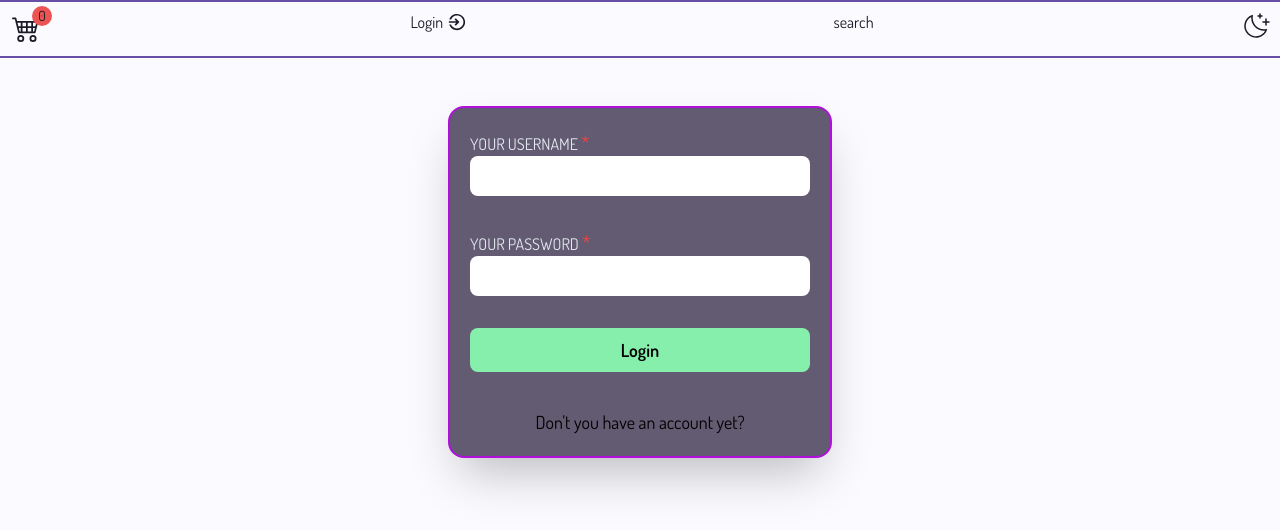
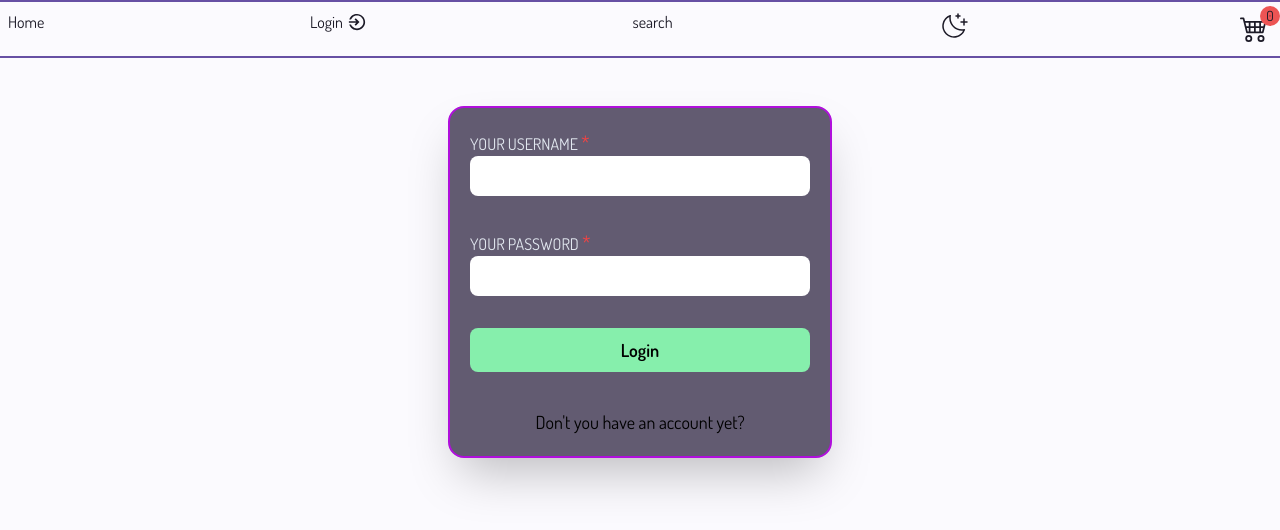
Before and after one commit to maryammohebbi/Ecommerce-website-with-React-Typescript-Tailwind, a React (Vite) app: page /auth in a window 1280 px wide. Shown: the top 530 px of the page. Built offline with nearby package versions, Linux system fonts and the light colour scheme.

Commit message:
mui installed. tooltip used for menu icons

```diff
--- a/package.json
+++ b/package.json
@@ -10,6 +10,9 @@
     "preview": "vite preview"
   },
   "dependencies": {
+    "@emotion/react": "^11.13.0",
+    "@emotion/styled": "^11.13.0",
+    "@mui/material": "^5.16.5",
     "@tanstack/react-query": "^5.32.0",
     "axios": "^1.6.8",
     "react": "^18.2.0",
--- a/src/features/ui/Menu.tsx
+++ b/src/features/ui/Menu.tsx
@@ -2,6 +2,8 @@ import React from 'react'
 import DarkModeToggle from './DarkModeToggle'
 import CartIcon from './CartIcon'
 import LoginIcon from './LoginIcon'
+import { Link } from 'react-router-dom'
+import { Tooltip } from '@mui/material'
 
 type Props = {}
 
@@ -9,16 +11,24 @@ const Menu: React.FC<Props> = ({}) => {
   return (
     <div className="border-b-2 border-t-2 border-secondary">
       <div className="container flex justify-between p-2 text-textColor">
-        <div className="text-textColor">
-          <CartIcon />
+        <div>
+          <Link to="/">Home</Link>
         </div>
+
         <div>
           <LoginIcon />
         </div>
         <div>search</div>
-        <div>
-          <DarkModeToggle />
-        </div>
+        <Tooltip title="Theme" placement="bottom" arrow>
+          <div>
+            <DarkModeToggle />
+          </div>
+        </Tooltip>
+        <Tooltip title="Cart" placement="bottom" arrow>
+          <div className="text-textColor">
+            <CartIcon />
+          </div>
+        </Tooltip>
       </div>
     </div>
   )
```
Also changed, not shown: 1 other file (tests, documents, lock files or other folders).
